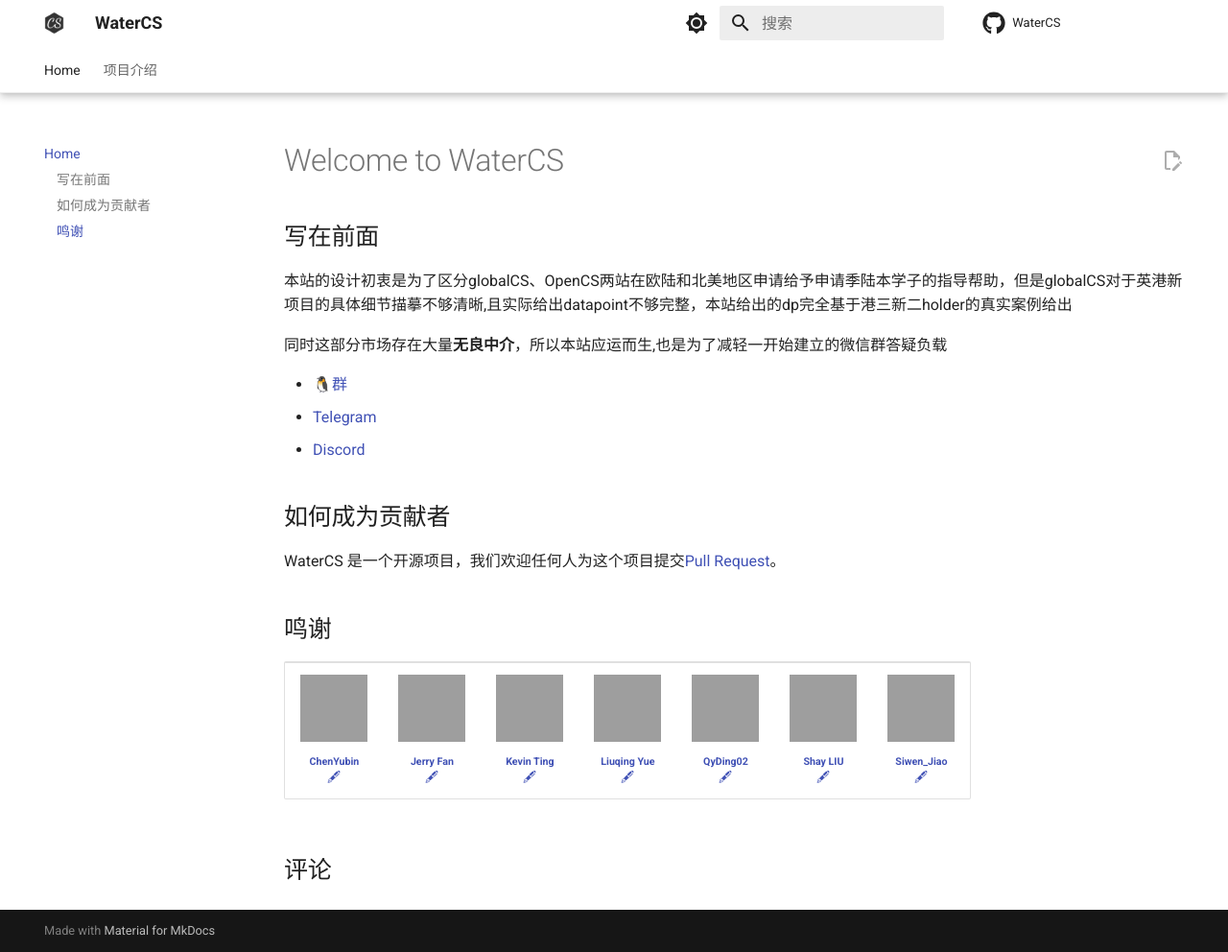
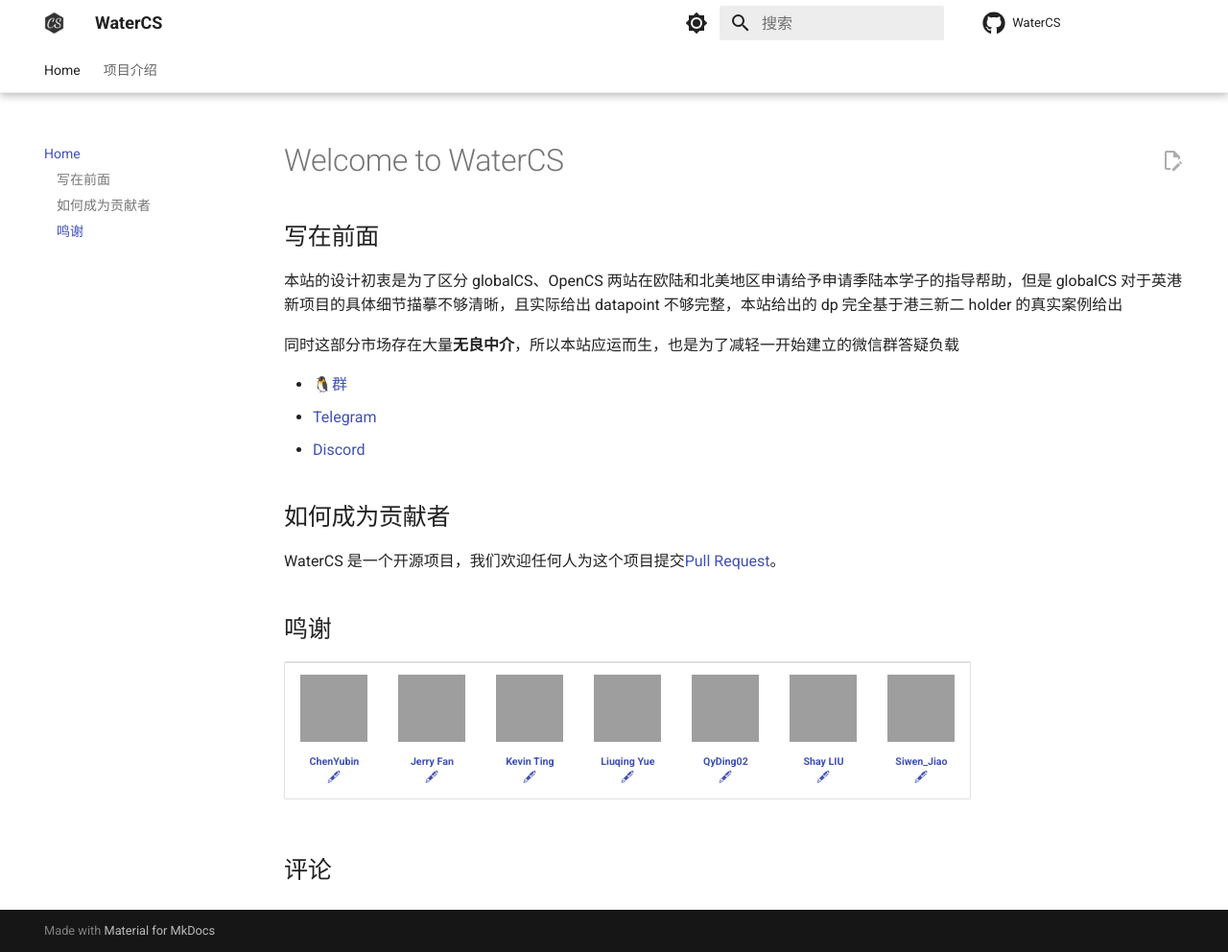
Before and after one commit to Water-CS-Application/WaterCS, an MkDocs documentation site: the page built from docs/index.md, in a window 1280 px wide and 992 px high, cut to the strip 0-992 px from the top of the window. Shown: the whole strip at 96% size. Built offline with MkDocs 1.6.1 and Material for MkDocs 9.7.7, drawn with Linux system fonts in a browser that asks for light colours; comment, search, counter and statistics services are not loaded; grey boxes are pictures that could not be loaded.

```diff
--- a/docs/index.md
+++ b/docs/index.md
@@ -2,9 +2,9 @@
 
 ## 写在前面
 
-本站的设计初衷是为了区分globalCS、OpenCS两站在欧陆和北美地区申请给予申请季陆本学子的指导帮助，但是globalCS对于英港新项目的具体细节描摹不够清晰,且实际给出datapoint不够完整，本站给出的dp完全基于港三新二holder的真实案例给出
+本站的设计初衷是为了区分 globalCS、OpenCS 两站在欧陆和北美地区申请给予申请季陆本学子的指导帮助，但是 globalCS 对于英港新项目的具体细节描摹不够清晰，且实际给出 datapoint 不够完整，本站给出的 dp 完全基于港三新二 holder 的真实案例给出
 
-同时这部分市场存在大量**无良中介**，所以本站应运而生,也是为了减轻一开始建立的微信群答疑负载
+同时这部分市场存在大量**无良中介**，所以本站应运而生，也是为了减轻一开始建立的微信群答疑负载
 
 - [🐧群](https://qm.qq.com/q/QO07H1J4Uq)
 - [Telegram](https://t.me/+RIwaFjsks6I2NzE1)
```
Also changed, not shown: README.md (+1 -1 lines).
